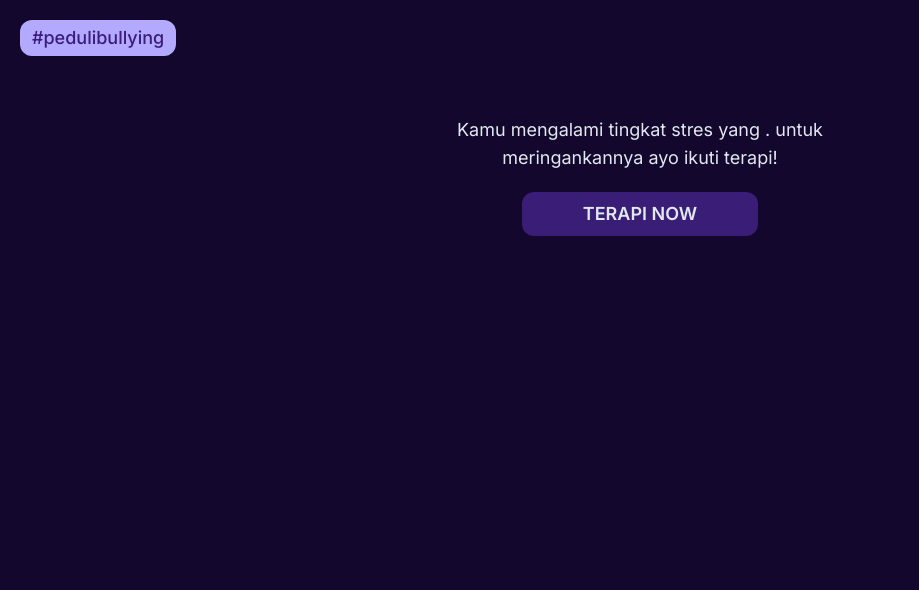
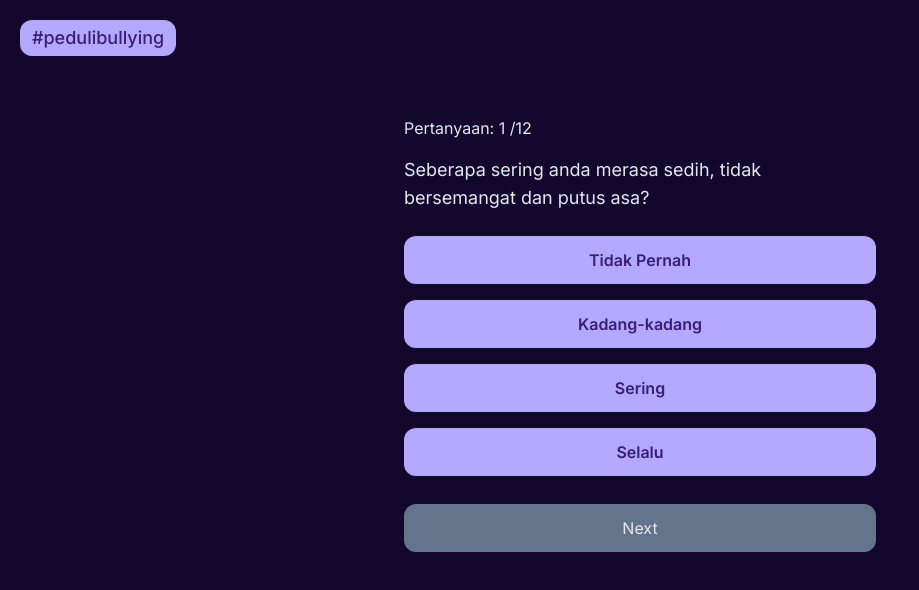
Before and after one commit to YoryZiar/e-cbt, a Next.js app: page /quiz/start in a window 1280 px wide. Shown: the top 590 px of the page, without its empty margins (0-919 px from the left). Built offline with nearby package versions, Linux system fonts and the light colour scheme.

Commit message:
[fix] - showresult to false

```diff
--- a/app/quiz/start/page.tsx
+++ b/app/quiz/start/page.tsx
@@ -13,7 +13,7 @@ function TesPageContent() {
     const [selectedAnswer, setSelectedAnswer] = useState('');
     const [checked, setChecked] = useState(false);
     const [selectedAnswerIndex, setSelectedAnswerIndex] = useState(null);
-    const [showResult, setShowResult] = useState(true);
+    const [showResult, setShowResult] = useState(false);
     const [point, setPoint] = useState(0);
     const [rate, setRate] = useState('');
 
```
